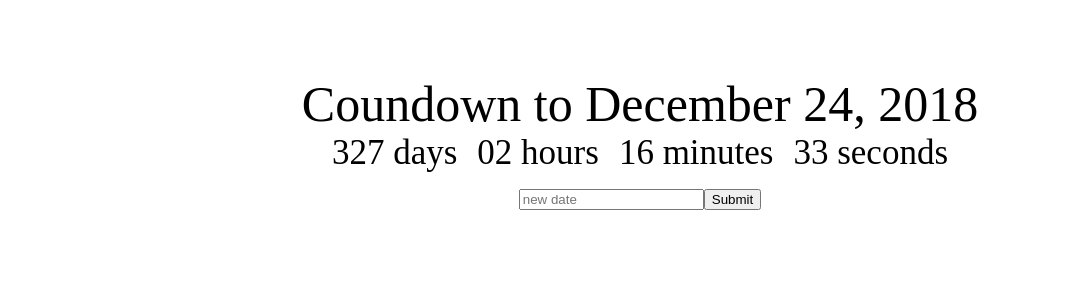
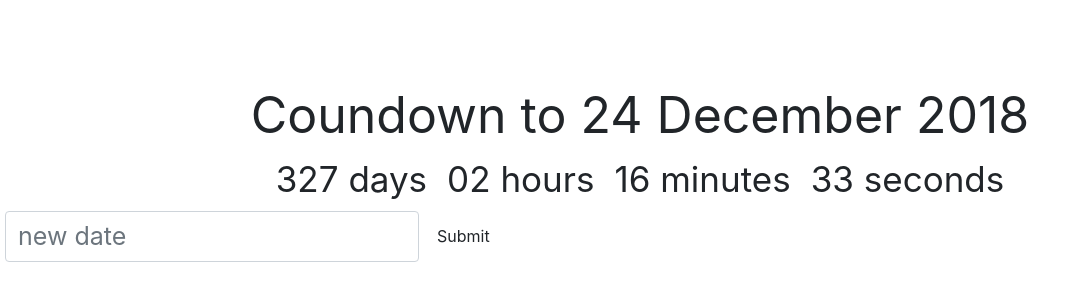
Before and after one commit to mikkovalla/CountDown, a React (Create React App) app in the folder countdown/: page / in a window 1280 px wide. Shown: the part 178-478 px from the top of the page, without its empty margins (0-1085 px from the left). Built offline with nearby package versions, Linux system fonts and the light colour scheme.

Commit message:
react-bootstrap added

```diff
--- a/countdown/package.json
+++ b/countdown/package.json
@@ -4,6 +4,7 @@
   "private": true,
   "dependencies": {
     "react": "^16.2.0",
+    "react-bootstrap": "^0.32.1",
     "react-dom": "^16.2.0",
     "react-scripts": "1.1.0"
   },
--- a/countdown/public/index.html
+++ b/countdown/public/index.html
@@ -19,6 +19,7 @@
       work correctly both with client-side routing and a non-root public URL.
       Learn how to configure a non-root public URL by running `npm run build`.
     -->
+    <link rel="stylesheet" href="https://maxcdn.bootstrapcdn.com/bootstrap/latest/css/bootstrap.min.css">
     <title>React App</title>
   </head>
   <body>
--- a/countdown/src/App.css
+++ b/countdown/src/App.css
@@ -12,3 +12,8 @@
   display: inline;
   margin: 10px;
 }
+
+.Deadline-input {
+  font-size: 25px;
+  margin: 5px;
+}
--- a/countdown/src/App.jsx
+++ b/countdown/src/App.jsx
@@ -1,12 +1,13 @@
 import React, { Component } from 'react'
 import Clock from './Clock'
 import './App.css'
+import { Form, FormControl, Button } from 'react-bootstrap'
 
 class App extends Component {
   constructor(props) {
     super(props)
     this.state = {
-      deadline: 'December 24, 2018',
+      deadline: '24 December 2018',
       newDeadline: ''
     }
   }
@@ -20,14 +21,12 @@
     return (
       <div className="App">
         <div className="App-title">Coundown to {this.state.deadline}</div>
-        <Clock
-        deadline={this.state.deadline}
-        />
-        <div>
-          <input placeholder='new date'
+        <Clock deadline={this.state.deadline} />
+        <Form inline>
+          <FormControl className="Deadline-input" placeholder='new date'
           onChange={event => this.setState({newDeadline: event.target.value})}/>
-          <button onClick={() => this.changeDeadline()}>Submit</button>
-        </div>
+          <Button onClick={() => this.changeDeadline()}>Submit</Button>
+        </Form>
       </div>
     )
   }
```
Also changed, not shown: 1 other file (tests, documents, lock files or other folders).
